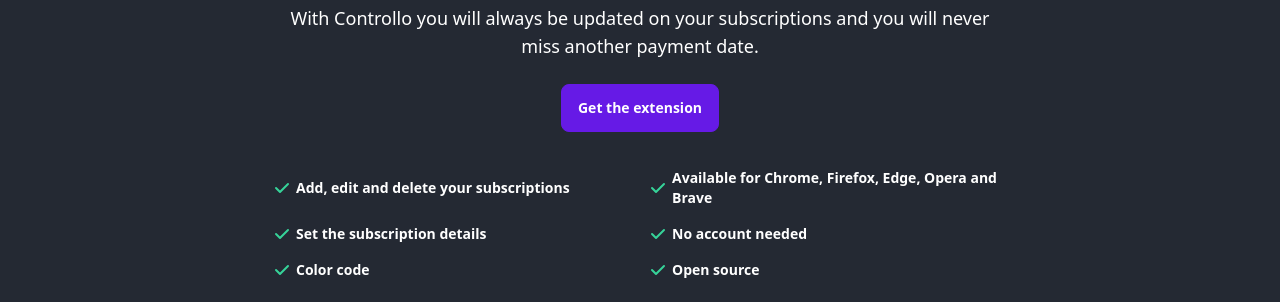
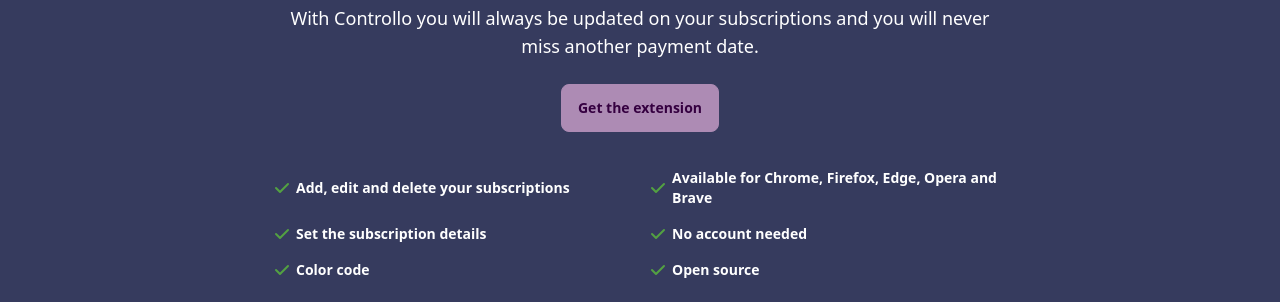
Before and after one commit to dlcastillop/controllo-website, an Astro site: page / in a window 1280 px wide. Shown: the part 160-462 px from the top of the page. Built offline with nearby package versions, Linux system fonts and the light colour scheme; Astro itself is replaced by a stand-in of ours.

Commit message:
fix: layout

```diff
--- a/src/components/CtaBtn.astro
+++ b/src/components/CtaBtn.astro
@@ -1,4 +1,6 @@
-<a class="btn btn-primary normal-case cta-btn" href="#">Get the extension</a>
+<a class="btn btn-primary normal-case text-primary-content cta-btn" href="#"
+  >Get the extension</a
+>
 
 <script>
   const detectBrowser = () => {
--- a/src/components/Footer.astro
+++ b/src/components/Footer.astro
@@ -1,5 +1,5 @@
 <footer
-  class="flex sm:flex-row flex-col gap-3 justify-between items-center mt-7 max-w-3xl m-auto px-4 pb-4"
+  class="flex sm:flex-row flex-col gap-3 justify-between items-center max-w-3xl m-auto p-4"
 >
   <div class="">
     <p>
--- a/src/layouts/BaseLayout.astro
+++ b/src/layouts/BaseLayout.astro
@@ -13,7 +13,7 @@ const { title, description, url } = Astro.props;
 ---
 
 <Layout title={title} description={description} url={url}>
-  <div class="min-h-screen bg-base-200 text-white">
+  <div class="min-h-screen text-white">
     <NavBar />
     <main class="max-w-3xl m-auto">
       <div class="hero mt-5">
@@ -24,6 +24,6 @@ const { title, description, url } = Astro.props;
         </div>
       </div>
     </main>
-    <Footer />
   </div>
+  <Footer />
 </Layout>
--- a/src/layouts/Layout.astro
+++ b/src/layouts/Layout.astro
@@ -45,7 +45,7 @@ const { title, description, url } = Astro.props;
     </script>
     <link rel="sitemap" href="/sitemap-index.xml" />
   </head>
-  <body>
+  <body class="bg-base-200">
     <slot />
   </body>
 </html>
--- a/src/pages/index.astro
+++ b/src/pages/index.astro
@@ -11,12 +11,12 @@ import Footer from "../components/Footer.astro";
   description="With Controllo you will always be updated on your subscriptions and you will never miss another payment date."
   url="https://controllo.dlcastillop.com"
 >
-  <div class="min-h-screen bg-base-200 text-white">
+  <div class="min-h-screen text-white">
     <NavBar />
     <main class="max-w-3xl m-auto">
       <Hero />
       <Features />
     </main>
-    <Footer />
   </div>
+  <Footer />
 </Layout>
--- a/tailwind.config.cjs
+++ b/tailwind.config.cjs
@@ -6,6 +6,17 @@ module.exports = {
   },
   plugins: [require("daisyui")],
   daisyui: {
-    themes: ["dark"],
+    themes: [
+      {
+        controllo: {
+          primary: "#AD8BB4",
+          neutral: "#E1E7F3",
+          "base-100": "#3C4168",
+          success: "#53A142",
+          warning: "#CC9621",
+          error: "#C14138",
+        },
+      },
+    ],
   },
 };
```
